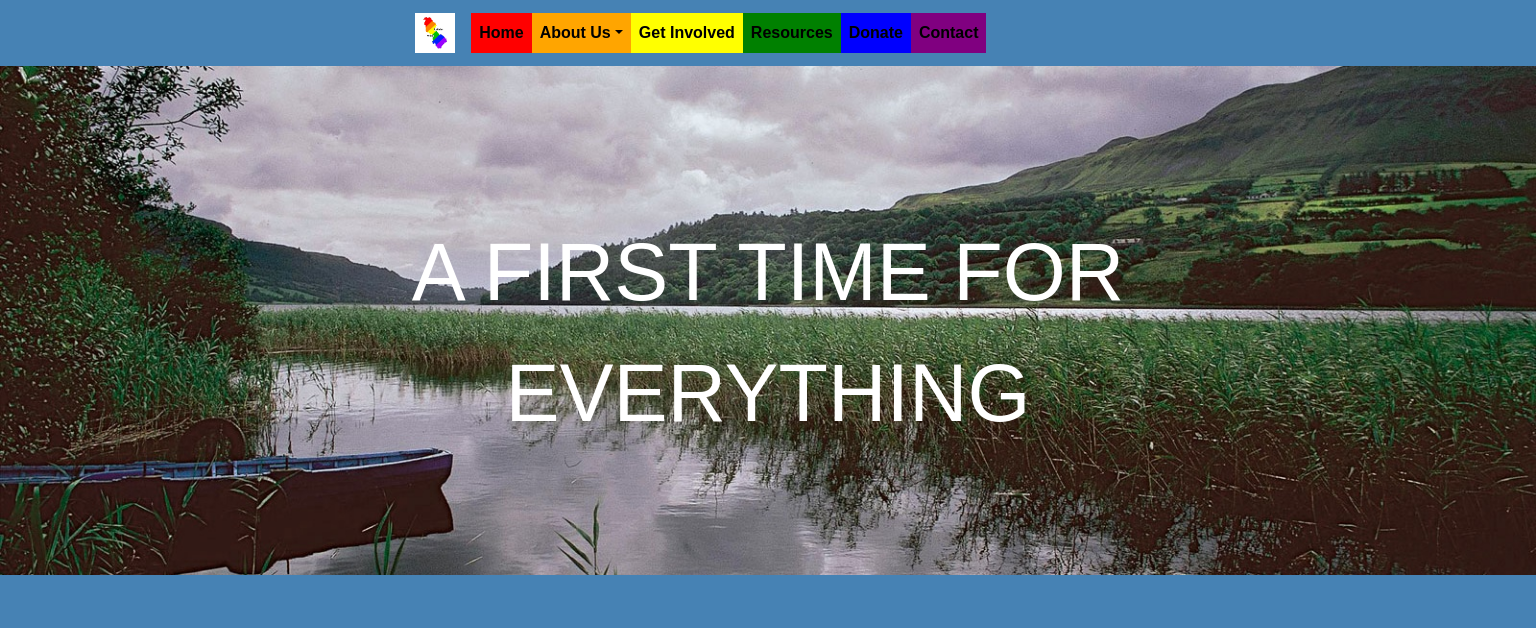
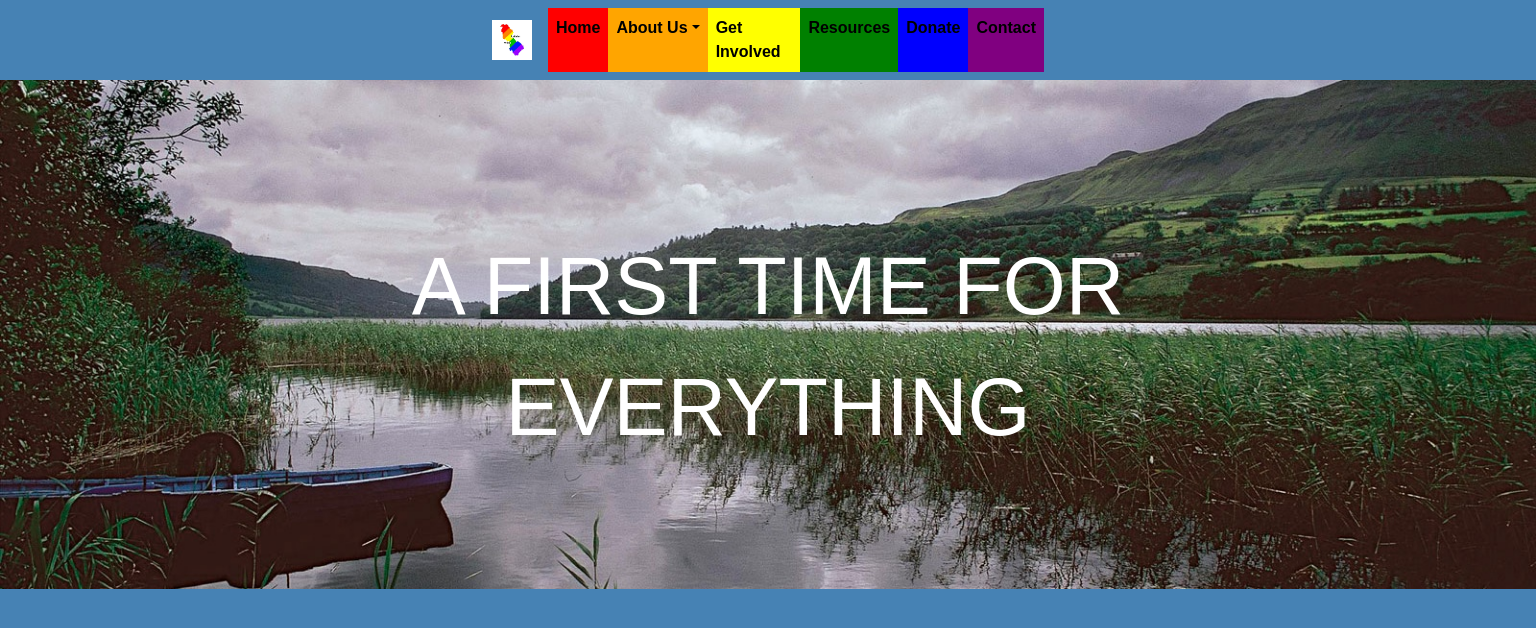
Before and after one commit to Jacobs1986/leitrim-pride, a React (Create React App) app in the folder client/: page / in a window 1536 px wide. Shown: the top 628 px of the page. Built offline with nearby package versions, Linux system fonts and the light colour scheme.

Commit message:
Update navbar.css

```diff
--- a/client/src/components/navbar/navbar.css
+++ b/client/src/components/navbar/navbar.css
@@ -62,9 +62,3 @@
         padding: 0 25% !important;
     }
 }
-
-@media screen and (min-width: 1366px) {
-    .nav-container {
-        padding: 0 20% !important;
-    }
-}
```
